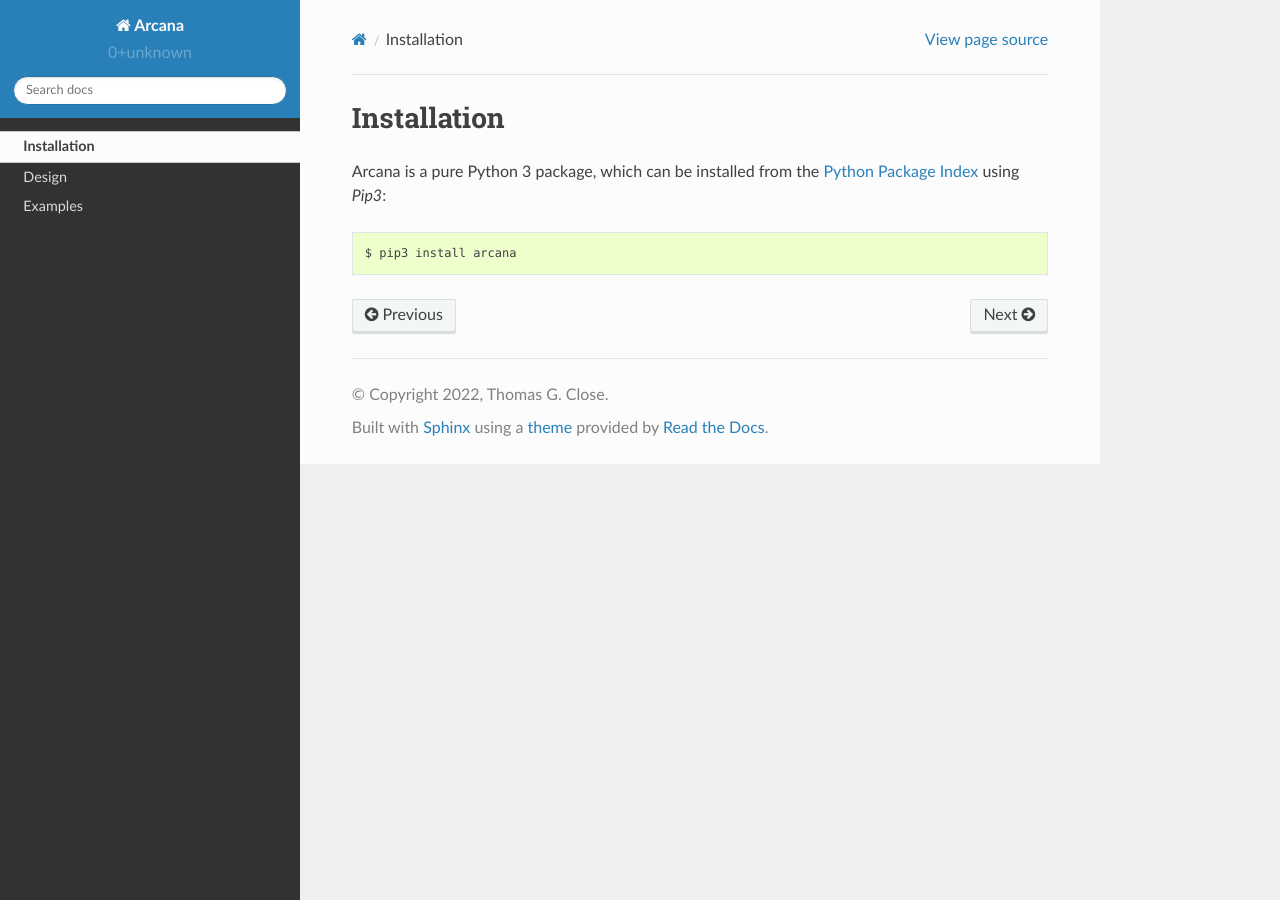
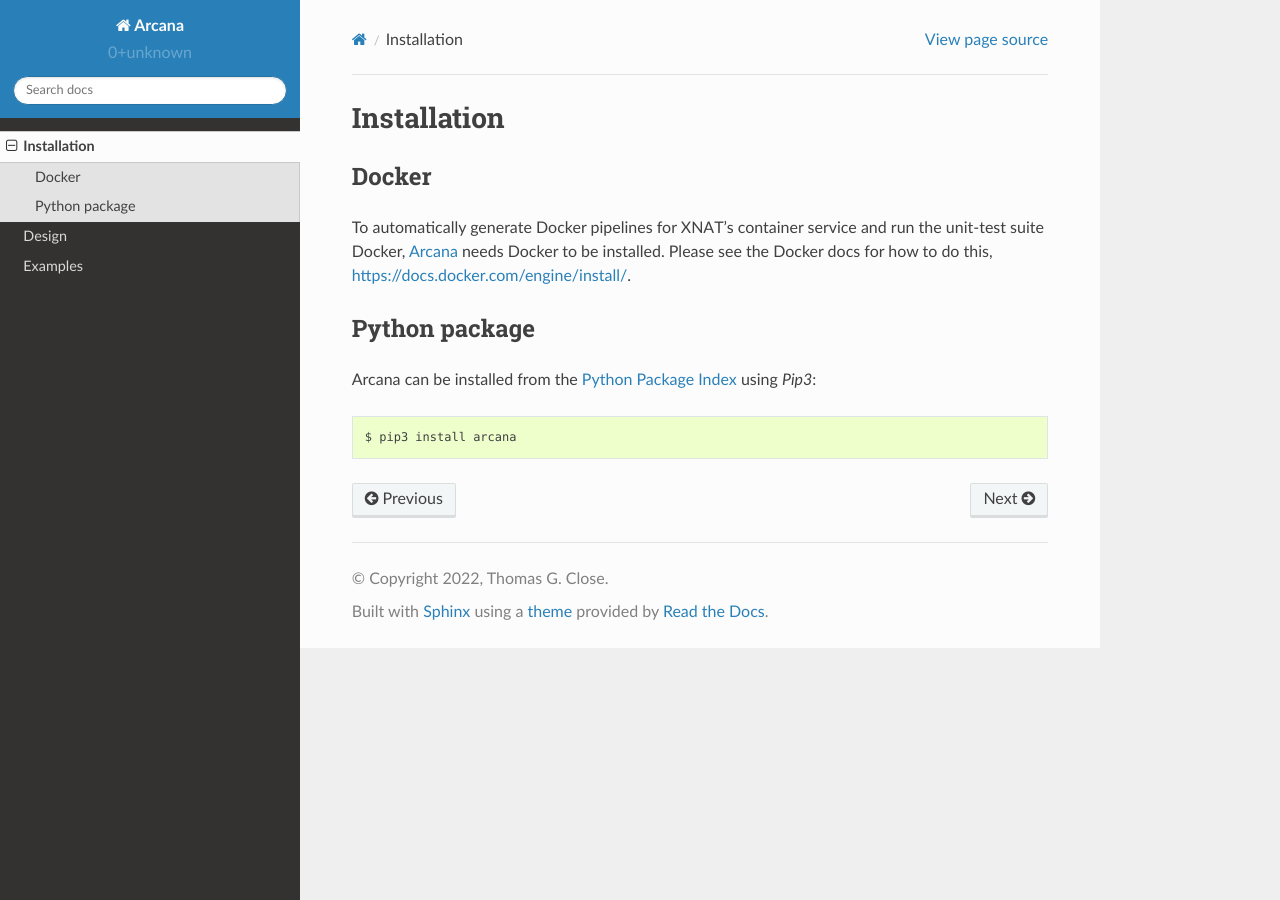
Before and after one commit to ArcanaFramework/arcana, a Sphinx documentation site: the page built from docs/source/installation.rst, in a window 1280 px wide. Built offline with Sphinx 7.4.7 and the Read the Docs theme 2.0.0, drawn with Linux system fonts in a browser that asks for light colours.

Commit message:
updated installation directions

```diff
--- a/docs/source/installation.rst
+++ b/docs/source/installation.rst
@@ -2,7 +2,20 @@
 Installation
 ============
 
-Arcana is a pure Python 3 package, which can be installed from the `Python
-Package Index <http://pypi.org>`_ using *Pip3*::
+Docker
+------
+
+To automatically generate Docker pipelines for XNAT's container service and run
+the unit-test suite Docker, Arcana_ needs Docker to be installed. Please see
+the Docker docs for how to do this, `<https://docs.docker.com/engine/install/>`_.
+
+
+Python package
+--------------
+
+Arcana can be installed from the `Python Package Index <http://pypi.org>`_ using *Pip3*::
 
     $ pip3 install arcana
+
+
+.. _Arcana: http://arcana.readthedocs.io
```
